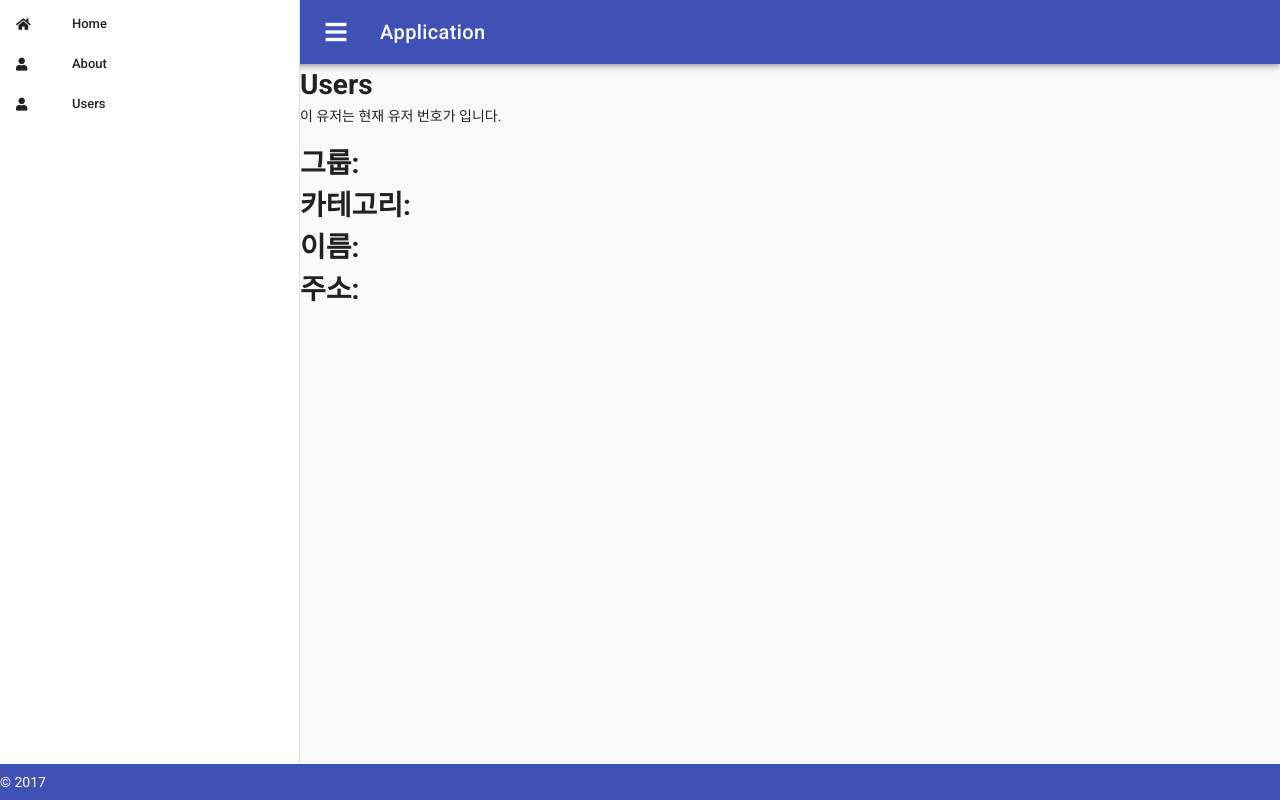
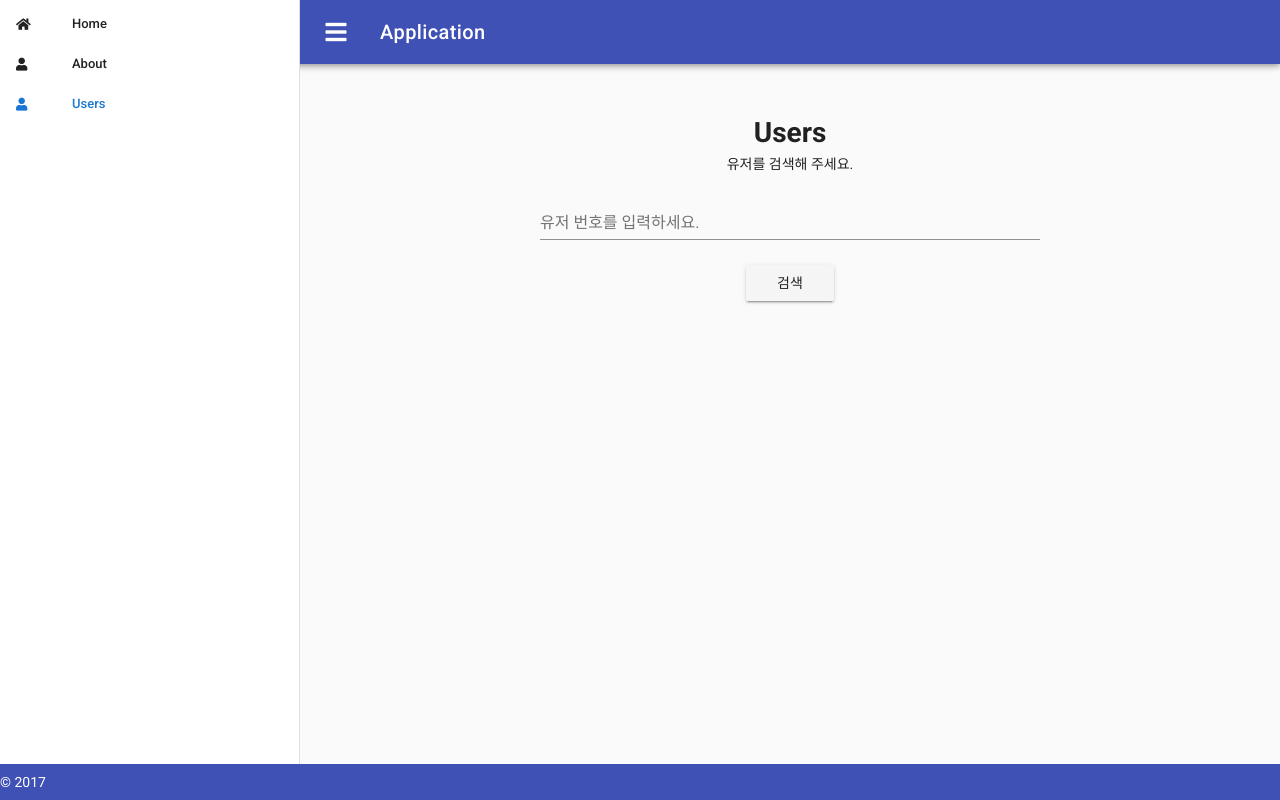
Before and after one commit to raae7742/study-vue.js3, a Vue app in the folder vue-router/vue-router/: page /users in a window 1280 px wide. Built offline with nearby package versions, Linux system fonts and the light colour scheme.

Commit message:
Vue-router: child

```diff
--- a/vue-router/vue-router/src/App.vue
+++ b/vue-router/vue-router/src/App.vue
@@ -24,17 +24,7 @@
         </v-list-tile>
         <v-list-tile
           router
-          :to="{
-            name: 'users',
-            params: {
-              userId: 4321,
-              name: 'hoza'
-            },
-            query: {
-              group: 'member',
-              category: 'trial'
-            }
-          }" exact>
+          :to="{name: 'users'}" exact>
           <v-list-tile-action>
             <i class="fas fa-user"></i>
           </v-list-tile-action>
--- a/vue-router/vue-router/src/router.js
+++ b/vue-router/vue-router/src/router.js
@@ -5,8 +5,9 @@ import Home from './views/Home.vue'
 Vue.use(Router)
 
 const About = () => import(/* webpackChunkName: "about" */ './views/About.vue')
-
 const Users = () => import('./views/Users.vue')
+const UsersDetail = () => import('./views/UsersDetail.vue')
+const UsersEdit = () => import('./views/UsersEdit.vue')
 
 export default new Router({
   mode: 'history',
@@ -20,18 +21,24 @@ export default new Router({
     {
       path: '/about',
       name: 'about',
-      // route level code-splitting
-      // this generates a separate chunk (about.[hash].js) for this route
-      // which is lazy-loaded when the route is visited.
       component: About
     },
     {
       path: '/users',
       name: 'users',
-      // route level code-splitting
-      // this generates a separate chunk (about.[hash].js) for this route
-      // which is lazy-loaded when the route is visited.
-      component: Users
-    }
+      component: Users,
+      children:[
+        {
+          path: ':id',
+          name: 'users-detail',
+          component: UsersDetail,
+        },
+        {
+          path: ':id/edit',
+          name: 'users-edit',
+          component: UsersEdit,
+        }
+      ]
+    },
   ]
 })
--- a/vue-router/vue-router/src/views/Users.vue
+++ b/vue-router/vue-router/src/views/Users.vue
@@ -1,25 +1,37 @@
 <template>
-    <div>
-        <h1>Users</h1>
-        <p>이 유저는 현재 유저 번호가 {{ userId }}입니다.</p>
-        <h1>그룹: {{ $route.query.group }}</h1>
-        <h1>카테고리: {{ $route.query.category }}</h1>
-        <h1>이름: {{ $route.query.name }}</h1>
-        <h1>주소: {{ $route.query.address }}</h1>
-    </div>
+    <v-layout
+        row wrap pt-5 text-xs-center
+        style="max-width:500px;margin: 0 auto;">
+        <v-flex xs12>
+            <h1>Users</h1>
+            <p>유저를 검색해 주세요.</p>
+        </v-flex>
+        <v-flex xs12>
+            <v-text-field
+                v-model="userId"
+                label="유저 번호를 입력하세요.">
+            </v-text-field>
+            <v-btn @click="$router.push({
+                name: 'users-detail',
+                params: {
+                    id:userId
+                }
+            })">검색</v-btn>
+        </v-flex>
+        <v-flex xs12>
+            <router-view></router-view>
+        </v-flex>
+    </v-layout>
 </template>
 
 <script>
-import { defineComponent } from '@vue/composition-api'
-
 export default {
-    computed: {
-        userId() {
-            return this.$route.params.userId
+    data() {
+        return {
+            userId: null
         }
     },
-    created() {
-        console.log()
-    }
+    computed: {},
+    created() {}
 }
 </script>
--- /dev/null
+++ b/vue-router/vue-router/src/views/UsersDetail.vue
@@ -0,0 +1,22 @@
+<template>
+    <div>
+        <h1>UsersDetail</h1>
+        <p>유저 번호: {{ userId }}</p>
+        <v-btn @click="edit">수정</v-btn>
+    </div>
+</template>
+
+<script>
+export default {
+    computed: {
+        userId() {
+            return this.$route.params.id
+        }
+    },
+    methods: {
+        edit() {
+            this.$router.push({name:'users-edit'})
+        }
+    }
+}
+</script>
--- /dev/null
+++ b/vue-router/vue-router/src/views/UsersEdit.vue
@@ -0,0 +1,17 @@
+<template>
+    <div>
+        <h1>Users Edit</h1>
+        {{ userId }}
+    </div>
+</template>
+
+<script>
+export default {
+    computed: {
+        userId() {
+            return this.$route.params.id
+        }
+    },
+    methods: {}
+}
+</script>
```
